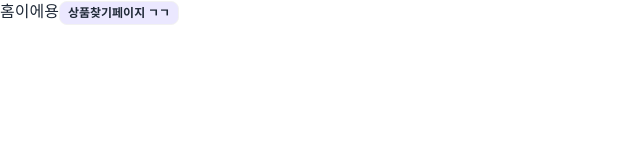
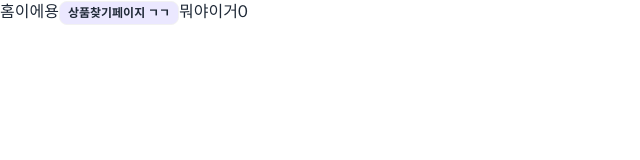
Before and after one commit to ZZOL-zzol/sizzang, a React (Create React App) app in the folder frontend/: page /main in a window 1280 px wide. Shown: the top 160 px of the page, without its empty margins (0-640 px from the left). Built offline with nearby package versions, Linux system fonts and the light colour scheme.

Commit message:
:sparkles: feat: redux-toolkit 추가 - redux와 사용법이 다르니 주의 바랍니다. - 더 간소화된 버전이라 생각하면 됩니다. - MainPage와 store 폴더 내에 예시를 작성해 뒀습니다.

```diff
--- a/frontend/package.json
+++ b/frontend/package.json
@@ -4,12 +4,14 @@
   "private": true,
   "dependencies": {
     "@fortawesome/react-fontawesome": "^0.2.0",
+    "@reduxjs/toolkit": "^1.9.5",
     "@testing-library/jest-dom": "^5.17.0",
     "@testing-library/react": "^13.4.0",
     "@testing-library/user-event": "^13.5.0",
     "font-awesome": "^4.7.0",
     "react": "^18.2.0",
     "react-dom": "^18.2.0",
+    "react-redux": "^8.1.2",
     "react-router-dom": "^6.15.0",
     "react-scripts": "5.0.1",
     "web-vitals": "^2.1.4"
--- a/frontend/src/index.js
+++ b/frontend/src/index.js
@@ -3,10 +3,14 @@ import ReactDOM from 'react-dom/client';
 import './index.css';
 import App from './App';
 import {BrowserRouter} from 'react-router-dom';
+import { Provider } from 'react-redux';
+import store from './store';
 
 const root = ReactDOM.createRoot(document.getElementById('root'));
 root.render(
     <BrowserRouter>
+    <Provider store={store}>
     <App />
+    </Provider>
     </BrowserRouter>
 );
--- /dev/null
+++ b/frontend/src/store/index.js
@@ -0,0 +1,19 @@
+import { configureStore, createSlice } from '@reduxjs/toolkit';
+
+const exampleState = createSlice({
+  name: 'exampleState',
+  initialState :{ value: 0},
+  reducers: {
+  	plusTest(state, action) {
+        state.value += action.payload
+    }
+  }
+})
+
+export const {plusTest} = exampleState.actions
+
+export default configureStore({
+  reducer: {
+  	exampleState: exampleState.reducer
+  },
+});
--- a/frontend/src/views/MainPage.js
+++ b/frontend/src/views/MainPage.js
@@ -1,12 +1,27 @@
 import SmallButton from "../components/common/SmallButton";
+import { useSelector } from "react-redux/es/hooks/useSelector";
+import { useDispatch } from "react-redux";
+import {plusTest} from '../store'
 
 const MainPage = () => {
-    return(
-        <div>
-            홈이에용
-            <SmallButton/>
-        </div>
-    )
+  const exampleState = useSelector((state) => state.exampleState.value);
+  const dispatch = useDispatch();
+
+  return (
+    <div>
+      홈이에용
+      <SmallButton />
+      <button
+        type="button"
+        onClick={() =>
+          dispatch(plusTest(2))
+        }
+      >
+        뭐야이거
+      </button>
+      {exampleState}
+    </div>
+  );
 };
 
 export default MainPage;
```
Also changed, not shown: 1 other file (tests, documents, lock files or other folders).
